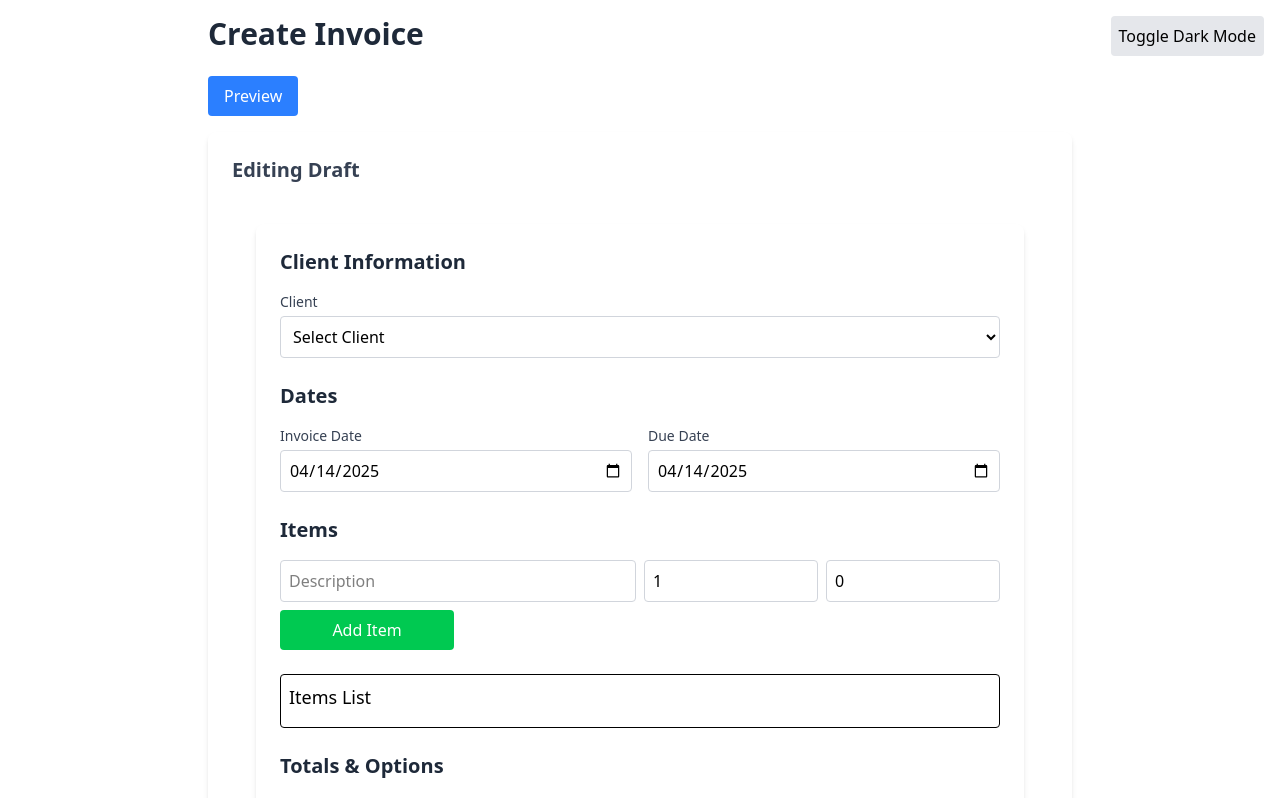
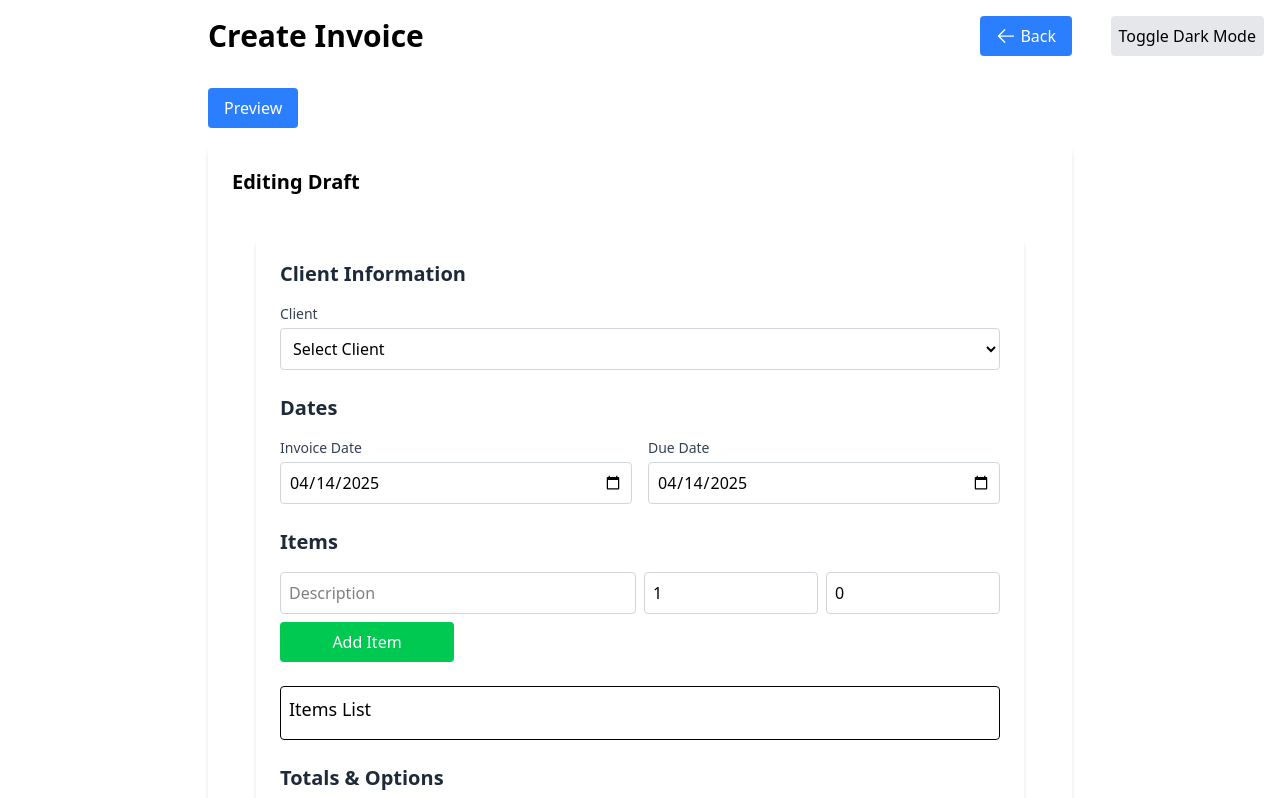
Before and after one commit to krish-wappnet/invoice-generator, a React (Vite) app: page /create-invoice in a window 1280 px wide. Shown: the top 798 px of the page. Built offline with nearby package versions, Linux system fonts and the light colour scheme; what @react-pdf/renderer would draw is missing.

Commit message:
Added back button

```diff
--- a/src/App.tsx
+++ b/src/App.tsx
@@ -1,23 +1,30 @@
-import { useState } from 'react';
+import { useState, useEffect } from 'react';
 import { BrowserRouter, Routes, Route } from 'react-router-dom';
 import { InvoiceProvider } from './context/InvoiceContext';
 import Invoices from './pages/Invoices';
 import Clients from './pages/Clients';
 import CreateInvoice from './pages/CreateInvoice';
-import InvoicePreviewPage from './pages/InvoicePreviewPage'; // Updated import
+import InvoicePreviewPage from './pages/InvoicePreviewPage';
 import { Toaster } from 'react-hot-toast';
 
 function App() {
-  const [darkMode, setDarkMode] = useState(false);
+  const [darkMode, setDarkMode] = useState<boolean>(() => {
+    const stored = localStorage.getItem('darkMode');
+    return stored ? JSON.parse(stored) : false;
+  });
+
+  useEffect(() => {
+    localStorage.setItem('darkMode', JSON.stringify(darkMode));
+  }, [darkMode]);
 
   return (
     <div className={darkMode ? 'dark' : ''}>
       <InvoiceProvider>
         <BrowserRouter>
-        <Toaster position="top-right" />
+          <Toaster position="top-right" />
           <button
-            onClick={() => setDarkMode(!darkMode)}
-            className="fixed top-4 right-4 p-2 bg-gray-200 dark:bg-gray-800 rounded"
+            onClick={() => setDarkMode((prev) => !prev)}
+            className="fixed top-4 right-4 p-2 bg-gray-200 dark:bg-gray-800 text-black dark:text-white rounded transition-colors"
           >
             Toggle Dark Mode
           </button>
--- a/src/components/ClientForm.tsx
+++ b/src/components/ClientForm.tsx
@@ -76,7 +76,7 @@ const ClientForm: React.FC<ClientFormProps> = ({ onSubmit, initialData, isLoadin
           id="name"
           value={client.name}
           onChange={(e) => setClient({ ...client, name: e.target.value })}
-          className="peer w-full p-3 border border-blue-300 rounded-lg focus:ring-2 focus:ring-blue-500 transition duration-200"
+          className="peer w-full p-3 border border-blue-300 rounded-lg focus:ring-2 focus:ring-blue-500 transition duration-200 text-gray-900"
           placeholder=" "
           disabled={isLoading}
         />
@@ -97,7 +97,7 @@ const ClientForm: React.FC<ClientFormProps> = ({ onSubmit, initialData, isLoadin
           id="email"
           value={client.email}
           onChange={(e) => setClient({ ...client, email: e.target.value })}
-          className="peer w-full p-3 border border-blue-300 rounded-lg focus:ring-2 focus:ring-blue-500 transition duration-200"
+          className="peer w-full p-3 border border-blue-300 rounded-lg focus:ring-2 focus:ring-blue-500 transition duration-200 text-gray-900"
           placeholder=" "
           disabled={isLoading}
         />
@@ -117,7 +117,7 @@ const ClientForm: React.FC<ClientFormProps> = ({ onSubmit, initialData, isLoadin
           id="address"
           value={client.address}
           onChange={(e) => setClient({ ...client, address: e.target.value })}
-          className="peer w-full p-3 border border-blue-300 rounded-lg focus:ring-2 focus:ring-blue-500 transition duration-200"
+          className="peer w-full p-3 border border-blue-300 rounded-lg focus:ring-2 focus:ring-blue-500 transition duration-200 text-gray-900"
           placeholder=" "
           rows={4}
           disabled={isLoading}
@@ -136,7 +136,7 @@ const ClientForm: React.FC<ClientFormProps> = ({ onSubmit, initialData, isLoadin
           id="gst"
           value={client.gst}
           onChange={(e) => setClient({ ...client, gst: e.target.value })}
-          className="peer w-full p-3 border border-blue-300 rounded-lg focus:ring-2 focus:ring-blue-500 transition duration-200"
+          className="peer w-full p-3 border border-blue-300 rounded-lg focus:ring-2 focus:ring-blue-500 transition duration-200 text-gray-900"
           placeholder=" "
           disabled={isLoading}
         />
--- a/src/pages/Clients.tsx
+++ b/src/pages/Clients.tsx
@@ -3,12 +3,14 @@ import { useInvoice } from '../context/InvoiceContext';
 import ClientForm from '../components/ClientForm';
 import { Client } from '../types';
 import toast from 'react-hot-toast';
-import { PencilIcon, TrashIcon } from '@heroicons/react/24/outline';
+import { PencilIcon, TrashIcon, ArrowLeftIcon } from '@heroicons/react/24/outline';
+import { useNavigate } from 'react-router-dom'; // Import useNavigate for navigation
 
 const Clients: React.FC = () => {
   const { clients, addClient, deleteClient, updateClient } = useInvoice();
   const [isLoading, setIsLoading] = useState(false);
   const [editingClient, setEditingClient] = useState<Client | null>(null);
+  const navigate = useNavigate(); // Hook for navigation
 
   const handleDelete = async (id: string) => {
     if (window.confirm('Are you sure you want to delete this client?')) {
@@ -30,10 +32,22 @@ const Clients: React.FC = () => {
     window.scrollTo({ top: 0, behavior: 'smooth' });
   };
 
+  const handleBack = () => {
+    navigate('/'); // Navigate to root route
+  };
+
   return (
     <div className="container mx-auto p-6 max-w-6xl bg-white min-h-screen">
       <div className="flex justify-between items-center mb-8">
         <h1 className="text-3xl font-bold text-black">Clients</h1>
+        <button
+          onClick={handleBack}
+          className="flex items-center space-x-1 px-3 py-1 bg-blue-600 text-white rounded hover:bg-blue-700 transition duration-200"
+          disabled={isLoading}
+        >
+          <ArrowLeftIcon className="h-4 w-4" />
+          <span>Back</span>
+        </button>
       </div>
 
       {/* Client Form */}
--- a/src/pages/CreateInvoice.tsx
+++ b/src/pages/CreateInvoice.tsx
@@ -6,6 +6,8 @@ import { Invoice } from '../types';
 import { format } from 'date-fns';
 import InvoiceForm from '../components/InvoiceForm';
 import { useInvoice } from '../context/InvoiceContext';
+import { useNavigate } from 'react-router-dom'; // Import useNavigate for navigation
+import { ArrowLeftIcon } from '@heroicons/react/24/outline'; // Import ArrowLeftIcon
 
 const CreateInvoice: React.FC = () => {
   const { addInvoice, getNextInvoiceNumber, clients } = useInvoice();
@@ -22,6 +24,7 @@ const CreateInvoice: React.FC = () => {
   });
   const componentRef = useRef<HTMLDivElement>(null);
   const [isSubmitting, setIsSubmitting] = useState(false);
+  const navigate = useNavigate(); // Hook for navigation
 
   useEffect(() => {
     const fetchInvoiceNumber = async () => {
@@ -71,12 +74,26 @@ const CreateInvoice: React.FC = () => {
     setIsPreview(false);
   };
 
+  const handleBack = () => {
+    navigate('/'); // Navigate to root route
+  };
+
   // Ensure invoice is valid before rendering PDFDownloadLink
   const isInvoiceValidForPDF = !!invoice.invoiceNumber && (invoice.items?.length || 0) > 0;
 
   return (
     <div className="container mx-auto p-4 max-w-4xl">
-      <h1 className="text-3xl font-bold text-gray-800 mb-6">Create Invoice</h1>
+      <div className="flex justify-between items-center mb-8">
+        <h1 className="text-3xl font-bold text-black">Create Invoice</h1>
+        <button
+          onClick={handleBack}
+          className="flex items-center space-x-1 px-4 py-2 bg-blue-500 text-white rounded hover:bg-blue-600 transition duration-200"
+          disabled={isSubmitting}
+        >
+          <ArrowLeftIcon className="h-5 w-5" />
+          <span>Back</span>
+        </button>
+      </div>
       <div className="mb-4 flex space-x-4">
         <button
           onClick={() => setIsPreview(!isPreview)}
@@ -115,7 +132,7 @@ const CreateInvoice: React.FC = () => {
         </div>
       ) : (
         <div className="bg-white p-6 rounded-lg shadow-md">
-          <h2 className="text-xl font-semibold mb-4 text-gray-700">Editing Draft</h2>
+          <h2 className="text-xl font-semibold mb-4 text-black">Editing Draft</h2>
           <InvoiceForm
             invoice={invoice as Invoice}
             setInvoice={(newInvoice: Partial<Invoice>) => setInvoice(newInvoice)}
```
